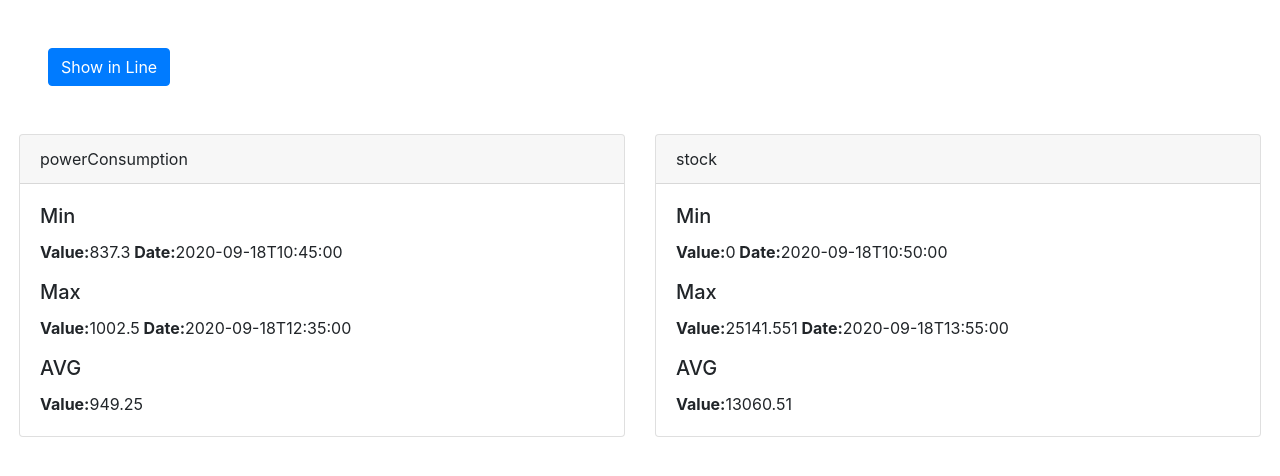
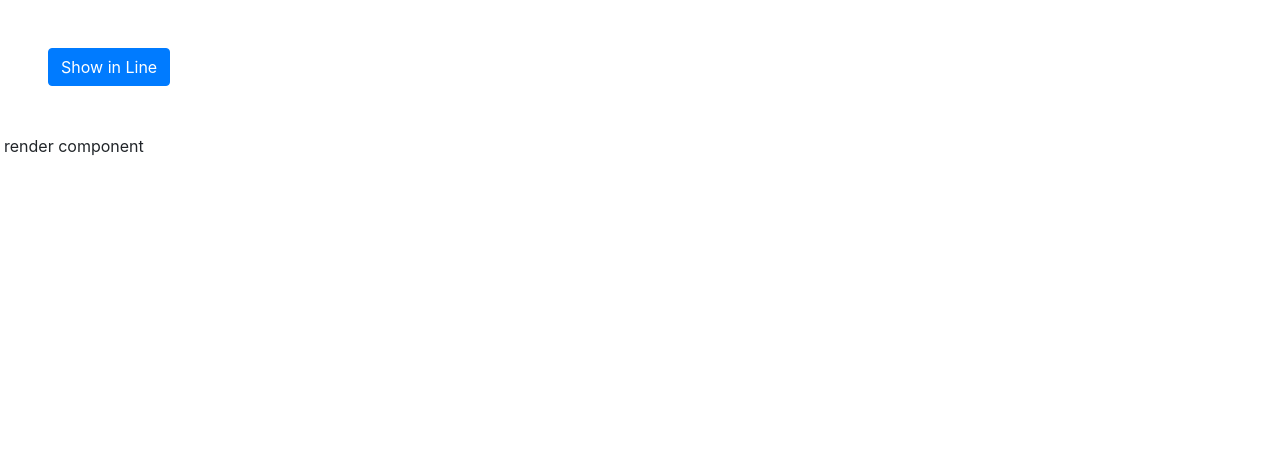
Before and after one commit to josearaujo/react_interview, a React (Create React App) app: page / in a window 1280 px wide. Shown: the top 476 px of the page. Built offline with nearby package versions, Linux system fonts and the light colour scheme.

Commit message:
clean code

```diff
--- a/src/App.js
+++ b/src/App.js
@@ -6,22 +6,15 @@ import {Button} from "react-bootstrap";
 
 function App() {
 
-    const [line, setLine] = useState(false);
-
-    const classNameDiv = line ? "col-sm-12 mb-1" : "col-sm-6 mb-1";
 
     return (
         <>
             <div className="row m-5">
-                <Button onClick={() => setLine(!line)}>{!line ? "Show in Line" : "Show in Column"}</Button>
+                <Button >{"Show in Line"}</Button>
             </div>
             <div className="row m-1">
                 {
-                    remoteDate.map(interfaceObject => {
-                        return <div key={interfaceObject.interfaceId} className={classNameDiv}>
-                            <Container {...interfaceObject}/>
-                        </div>
-                    })
+                    "render component"
                 }
             </div>
         </>
--- a/src/components/interface/Container.js
+++ b/src/components/interface/Container.js
@@ -3,18 +3,9 @@ import View from "./View";
 
 const Container = (props) => {
 
-    const max= props.values.reduce((m,x)=> m.value>x.value ? m:x);
-    const min= props.values.reduce((m,x)=> m.value<x.value ? m:x);
-
-    const values = props.values.map(v=> v.value);
-    const avg = values.reduce((a, b) => (a + b)) / values.length;
-
     return (
         <View
-            name={props.interfaceId}
-            min={min}
-            max={max}
-            avg={avg}
+
         />
     );
 }
--- a/src/components/interface/View.js
+++ b/src/components/interface/View.js
@@ -9,31 +9,18 @@ const View = ({min, max, avg, name}) => {
             <Card.Header>{name}</Card.Header>
             <Card.Body>
                 <Card.Title>Min</Card.Title>
-                <Card.Text><b>Value:</b>{min.value}<b> Date:</b>{min.date}</Card.Text>
-                <Card.Title>Max</Card.Title>
-                <Card.Text><b>Value:</b>{max.value}<b> Date:</b>{max.date}</Card.Text>
-                <Card.Title>AVG</Card.Title>
-                <Card.Text><b>Value:</b>{avg.toFixed(2)}</Card.Text>
+                <Card.Text><b>Value:</b>value<b> Date:</b>date</Card.Text>
             </Card.Body>
         </Card>
     );
 }
 
 View.propTypes = {
-    min: PropTypes.shape({
-        value: PropTypes.number,
-        date: PropTypes.string
-    }),
-    max: PropTypes.shape({
-        value: PropTypes.number,
-        date: PropTypes.string
-    }),
-    avg: PropTypes.number,
-    name: PropTypes.string
+
 };
 
 View.defaultProps = {
-    name: "",
+    name: "Name",
     min: {},
     max: {},
     avg: 0
```
